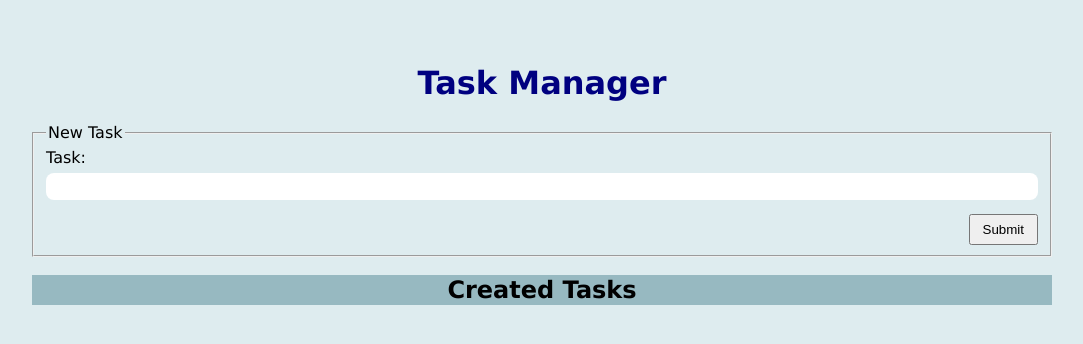
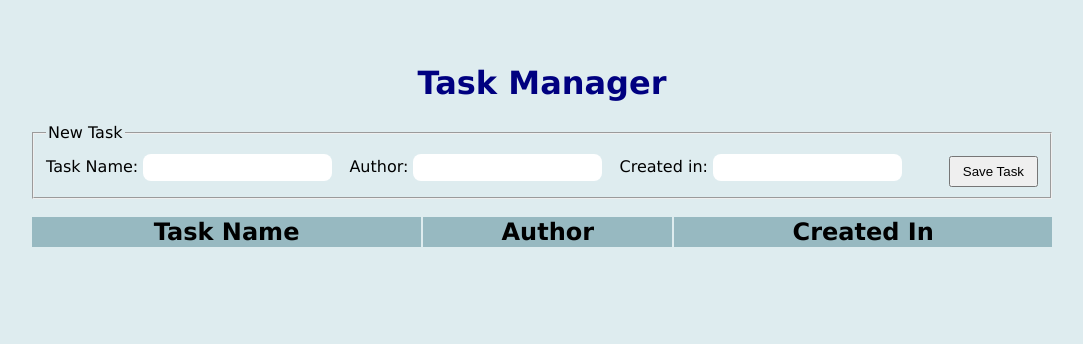
Before and after one commit to ivanfilho21/PHP_Tests, a PHP site: page /tasks.php in a window 1280 px wide. Shown: the top 344 px of the page, without its empty margins (98-1181 px from the left). Run offline with PHP 8.4, Linux system fonts and the light colour scheme; lists and menus that the app fills with data are empty.

Commit message:
Add more input boxes to the form. Added arrays.

```diff
--- a/tasks/style.css
+++ b/tasks/style.css
@@ -15,26 +15,26 @@ h1
 
 label
 {
-	display: block;
+	display: inline-block;
+	margin: 0 12px 0 0;
 }
 
 input[type=text],
 textarea
 {
-	width: 100%;
 	border: 0px;
 	margin: 6px auto;
 	padding: 6px;
 	border-radius: 8px;
-
 }
 
 input[type=submit]
 {
+	padding: 6px 12px 6px 12px;
+	margin: 8px 0 0 0;
+	display: block;
 	float: right;
 	clear: both;
-	padding: 6px 12px 6px 12px;
-	margin: 8px 0 0 0;
 }
 
 table
--- a/tasks/tasks.php
+++ b/tasks/tasks.php
@@ -12,38 +12,90 @@
 		<form>
 			<fieldset>
 				<legend>New Task</legend>
+
 				<label>
-					Task:
+					Task Name:
 					<input type="text" name="task_name" />
 				</label>
-				<input type="submit" value="Submit" />
+
+				<label>
+					Author:
+					<input type="text" name="author" />
+				</label>
+
+				<label>
+					Created in:
+					<input type="text" name="creation" />
+				</label>
+
+				<input type="submit" value="Save Task" />
 			</fieldset>
 		</form>
 
 		<?php
 			if (isset($_GET['task_name']))
 			{
-				$_SESSION['task_list'][] = $_GET['task_name'];
+				$_SESSION['tasks'][] = $_GET['task_name'];
+			}
+
+			if (isset($_GET['author']))
+			{
+				$_SESSION['authors'][] = $_GET['author'];
+			}
+
+			if (isset($_GET['creation']))
+			{
+				$_SESSION['dates'][] = $_GET['creation'];
 			}
 
 			$task_list = array();
+			$author_list = array();
+			$date_list = array();
 
-			if (isset($_SESSION['task_list']))
+			if (isset($_SESSION['tasks']))
 			{
-				$task_list = $_SESSION['task_list'];
+				$task_list = $_SESSION['tasks'];
 			}
+
+			if (isset($_SESSION['authors']))
+			{
+				$author_list = $_SESSION['authors'];
+			}
+
+			if (isset($_SESSION['dates']))
+			{
+				$date_list = $_SESSION['dates'];
+			}
+
+			# Debugging
+			/*
+			echo "<h2>Tasks: " . count($task_list);
+			echo ". Authors: " . count($author_list);
+			echo ". Dates: " . count($date_list) . ".</h2>";*/
+		?>
+
+		<?php
+			$col_names = array("Task Name", "Author", "Created In");
 		?>
 
 		<table>
 			<tr>
-				<th>Created Tasks</th>
+			<?php foreach ($col_names as $name)  : ?>
+				<th><?php echo $name; ?></th>
+			<?php endforeach; ?>
 			</tr>
 
-			<?php foreach ($task_list as $task) : ?>
+			<?php for ($i = 0; $i < count($task_list); $i++) : ?>
 				<tr>
-					<td><?php echo $task; ?></td>
+					<td><?php echo $task_list[$i]; ?></td>
+					<td><?php echo $author_list[$i]; ?></td>
+					<?php if (isset($date_list[$i])) : ?>
+						<td><?php echo $date_list[$i]; ?></td>
+					<?php else : ?>
+						<td><?php echo " - "; ?></td>
+					<?php endif; ?>
 				</tr>
-			<?php endforeach; ?>
+			<?php endfor; ?>
 
 		</table>
 
```
